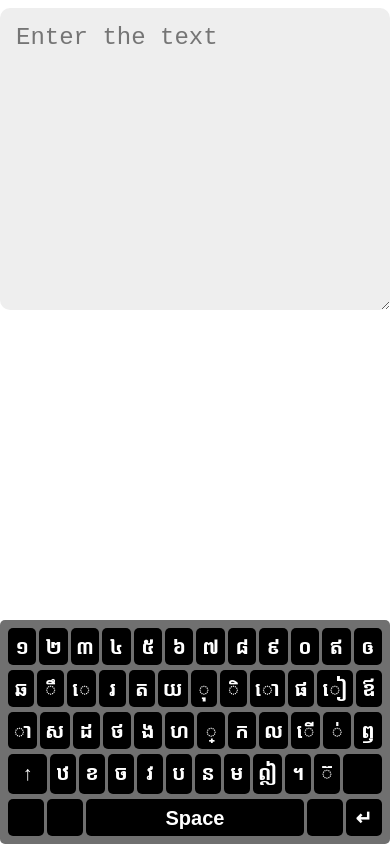
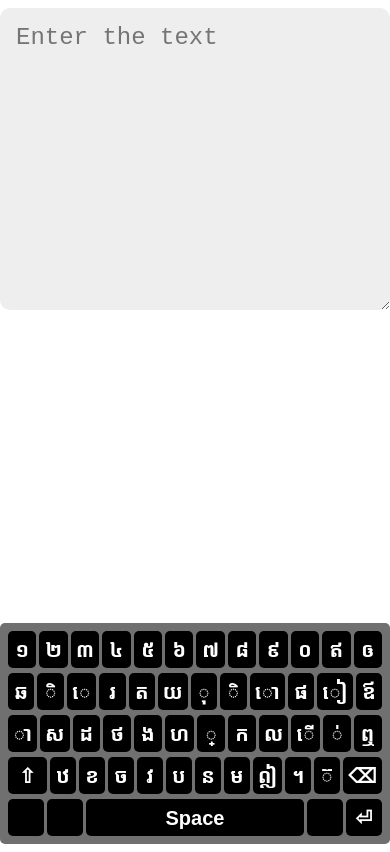
Before and after one commit to YunVisal/virtual-khmer-keyboard, a plain HTML site: page index.html in a window 390 px wide. Drawn offline with Linux system fonts and the light colour scheme; a web font is replaced by a local one.

Commit message:
add mobile keyboard functionality

```diff
--- a/app.js
+++ b/app.js
@@ -1,10 +1,24 @@
-const NORMAL_CHARACTER = [["«", "១", "២", "៣", "៤", "៥", "៦", "៧", "៨", "៩", "០", "ឥ", "ឲ", "delete"], ["tab", "ឆ", "ិ", "េ", "រ", "ត", "យ", "ុ", "ិ", "ោ", "ផ", "ៀ", "ឪ", "ឮ"], ["caps lock", "ា", "ស", "ដ", "ថ", "ង", "ហ", "្", "ក", "ល", "ើ", "់", "enter"], ["shift", "ឋ", "ខ", "ច", "វ", "ប", "ន", "ម", "ឦ", "។", "៊", "shift"], ["Ctrl", "", "", "Alt", "Space", "Alt", "", "", "Ctrl"]];
-const SHIFT_CHARACTER = [["»", "!", "ៗ", "\"", "៛", "%", "៍", "័", "៏", "(", ")", "៌", "=", "delete"], ["tab", "ឈ", "ឺ", "ែ", "ឬ", "ទ", "ួ", "ូ", "ី", "ៅ", "ភ", "ឿ", "ឧ", "ឭ"], ["caps lock", "ាំ", "ៃ", "ឌ", "ធ", "អ", "ះ", "ញ", "គ", "ឡ", "េាះ", "៉", "enter"], ["shift", "ឍ", "ឃ", "ជ", "េះ", "ព", "ណ", "ំ", "ុះ", "៕", "?", "shift"], ["Ctrl", "", "", "Alt", "Space", "Alt", "", "", "Ctrl"]];
-const ALT_CHARACTER = [["", "", "@", "៑", "$", "€", "៙", "៚", "*", "{", "}", "x", "៎", "delete"], ["tab", "", "", "ឯ", "ឫ", "", "", "", "ឦ", "ឱ", "ឰ", "ឩ", "ឳ", "\\"], ["caps lock", "", "", "", "", "", "", "", "", "", "៖", "◌ៈ", "enter"], ["shift", "", "", "", "", "", "", "", ",", ".", "/", "shift"], ["Ctrl", "", "", "Alt", "Space", "Alt", "", "", "Ctrl"]];
+const DESKTOP_CHARACTER = {
+    NORMAL_CHARACTER: [["«", "១", "២", "៣", "៤", "៥", "៦", "៧", "៨", "៩", "០", "ឥ", "ឲ", "delete"], ["tab", "ឆ", "ិ", "េ", "រ", "ត", "យ", "ុ", "ិ", "ោ", "ផ", "ៀ", "ឪ", "ឮ"], ["caps lock", "ា", "ស", "ដ", "ថ", "ង", "ហ", "្", "ក", "ល", "ើ", "់", "enter"], ["shift", "ឋ", "ខ", "ច", "វ", "ប", "ន", "ម", "ឦ", "។", "៊", "shift"], ["Ctrl", "", "", "Alt", "Space", "Alt", "", "", "Ctrl"]],
+    SHIFT_CHARACTER: [["»", "!", "ៗ", "\"", "៛", "%", "៍", "័", "៏", "(", ")", "៌", "=", "delete"], ["tab", "ឈ", "ឺ", "ែ", "ឬ", "ទ", "ួ", "ូ", "ី", "ៅ", "ភ", "ឿ", "ឧ", "ឭ"], ["caps lock", "ាំ", "ៃ", "ឌ", "ធ", "អ", "ះ", "ញ", "គ", "ឡ", "ោះ", "៉", "enter"], ["shift", "ឍ", "ឃ", "ជ", "េះ", "ព", "ណ", "ំ", "ុះ", "៕", "?", "shift"], ["Ctrl", "", "", "Alt", "Space", "Alt", "", "", "Ctrl"]],
+    ALT_CHARACTER: [["", "", "@", "៑", "$", "€", "៙", "៚", "*", "{", "}", "x", "៎", "delete"], ["tab", "", "", "ឯ", "ឫ", "", "", "", "ឦ", "ឱ", "ឰ", "ឩ", "ឳ", "\\"], ["caps lock", "", "", "", "", "", "", "", "", "", "៖", "◌ៈ", "enter"], ["shift", "", "", "", "", "", "", "", ",", ".", "/", "shift"], ["Ctrl", "", "", "Alt", "Space", "Alt", "", "", "Ctrl"]],
+}
+
+const MOBILE_CHARACTER = {
+    NORMAL_CHARACTER: [["១", "២", "៣", "៤", "៥", "៦", "៧", "៨", "៩", "០", "ឥ", "ឲ"], ["ឆ", "ិ", "េ", "រ", "ត", "យ", "ុ", "ិ", "ោ", "ផ", "ៀ", "ឪ"], ["ា", "ស", "ដ", "ថ", "ង", "ហ", "្", "ក", "ល", "ើ", "់", "ឮ"], ["⇧", "ឋ", "ខ", "ច", "វ", "ប", "ន", "ម", "ឦ", "។", "៊", "⌫"], ["", "", "Space", "", "⏎"]],
+    SHIFT_CHARACTER: [["!", "ៗ", "\"", "៛", "%", "៍", "័", "៏", "(", ")", "៌", "៎"], ["ឈ", "ឺ", "ែ", "ឬ", "ទ", "ួ", "ូ", "ី", "ៅ", "ភ", "ឿ", "ឧ"], ["ាំ", "ៃ", "ឌ", "ធ", "អ", "ះ", "ញ", "គ", "ឡ", "ោះ", "៉", "ឯ"], ["⇧", "ឍ", "ឃ", "ជ", "េះ", "ព", "ណ", "ំ", "ុះ", "៕", "?", "⌫"], ["", "", "Space", "", "⏎"]],
+    ALT_CHARACTER: [["", "", "@", "៑", "$", "€", "៙", "៚", "*", "{", "}", "x", "៎", "delete"], ["tab", "", "", "ឯ", "ឫ", "", "", "", "ឦ", "ឱ", "ឰ", "ឩ", "ឳ", "\\"], ["caps lock", "", "", "", "", "", "", "", "", "", "៖", "◌ៈ", "enter"], ["shift", "", "", "", "", "", "", "", ",", ".", "/", "shift"], ["Ctrl", "", "", "Alt", "Space", "Alt", "", "", "Ctrl"]],
+}
+
+var charset = {};
 
 document.addEventListener("DOMContentLoaded", function () {
     const SPACIAL_KEY = {
         "shift": {
+            domId: "shift_key",
+            handler: onShiftKeyClick
+        },
+        "⇧": {
             domId: "shift_key",
             handler: onShiftKeyClick
         },
@@ -13,6 +27,10 @@ document.addEventListener("DOMContentLoaded", function () {
             handler: onAltKeyClick
         },
         "delete": {
+            domId: "del_key",
+            handler: onDeleteKeyClick
+        },
+        "⌫": {
             domId: "del_key",
             handler: onDeleteKeyClick
         },
@@ -28,6 +46,10 @@ document.addEventListener("DOMContentLoaded", function () {
             domId: "enter_key",
             handler: onEnterKeyClick
         },
+        "⏎": {
+            domId: "enter_key",
+            handler: onEnterKeyClick
+        },
         "Ctrl": {
             domId: "ctrl_key",
             handler: function () { console.log("Ctrl") }
@@ -38,11 +60,23 @@ document.addEventListener("DOMContentLoaded", function () {
         }
     }
 
+    const LARGE_CHAR = { "ាំ": {}, "ោះ": {}, "េះ": {}, "ុះ": {} }
+
     var inputString = "";
     const textInput = document.getElementById("textInput");
     textInput.value = inputString;
 
-    const keyboard = document.getElementById("keyboard");
+    var keyboard = document.getElementById("desktop-keyboard");
+    console.log(window.getComputedStyle(keyboard).display === "grid")
+    const isDesktop = window.getComputedStyle(keyboard).display == "grid";
+    if (!isDesktop) {
+        keyboard = document.getElementById("mobile-keyboard");
+        charset = MOBILE_CHARACTER;
+    }
+    else {
+        charset = DESKTOP_CHARACTER;
+    }
+
     function changeKey(characters) {
         keyboard.innerHTML = "";
         characters.forEach((row, index) => {
@@ -55,6 +89,9 @@ document.addEventListener("DOMContentLoaded", function () {
 
                 const keyLabelEle = document.createElement("p");
                 keyLabelEle.classList.add("kh-label");
+                if (LARGE_CHAR[char] && !isDesktop) {
+                    keyLabelEle.style.fontSize = "12px";
+                }
                 keyLabelEle.innerText = char;
 
                 keyEle.appendChild(keyLabelEle);
@@ -100,10 +137,10 @@ document.addEventListener("DOMContentLoaded", function () {
         isShift = !isShift;
         var characters = [];
         if (isShift) {
-            characters = SHIFT_CHARACTER;
+            characters = charset.SHIFT_CHARACTER;
         }
         else {
-            characters = NORMAL_CHARACTER
+            characters = charset.NORMAL_CHARACTER
         }
 
         changeKey(characters);
@@ -114,10 +151,10 @@ document.addEventListener("DOMContentLoaded", function () {
         isAlt = !isAlt;
         var characters = [];
         if (isAlt) {
-            characters = ALT_CHARACTER;
+            characters = charset.ALT_CHARACTER;
         }
         else {
-            characters = NORMAL_CHARACTER
+            characters = charset.NORMAL_CHARACTER
         }
 
         changeKey(characters);
@@ -129,5 +166,5 @@ document.addEventListener("DOMContentLoaded", function () {
     const altKey = document.getElementById("alt_key");
     altKey.addEventListener("click", function (e) { onAltKeyClick() });
 
-    changeKey(NORMAL_CHARACTER);
+    changeKey(charset.NORMAL_CHARACTER);
 });
--- a/index.html
+++ b/index.html
@@ -17,7 +17,7 @@
         <div class="text-input-container">
             <textarea class="text-input" id="textInput" cols="30" rows="10" placeholder="Enter the text"></textarea>
         </div>
-        <div class="desktop-keyboard keyboard" id="keyboard">
+        <div class="desktop-keyboard keyboard" id="desktop-keyboard">
             <div class="row-1">
                 <div class="key">
                     <p class="kh-label">«</p>
@@ -216,7 +216,7 @@
             </div>
         </div>
 
-        <div class="mobile-keyboard keyboard" id="keyboard">
+        <div class="mobile-keyboard keyboard" id="mobile-keyboard">
             <div class="row-1">
                 <div class="key">
                     <p class="kh-label">១</p>
@@ -333,7 +333,7 @@
             </div>
             <div class="row-4">
                 <div class="key" id="shift_key">
-                    <p class="kh-label">&uarr;</p>
+                    <p class="kh-label">⇧</p>
                 </div>
                 <div class="key">
                     <p class="kh-label">ឋ</p>
@@ -366,7 +366,7 @@
                     <p class="kh-label">៊</p>
                 </div>
                 <div class="key">
-                    <p class="kh-label"><i class="material-icons">&#xe14a;</i></p>
+                    <p class="kh-label">⌫</p>
                 </div>
             </div>
             <div class="row-5">
@@ -383,7 +383,7 @@
                     <p class="kh-label"></p>
                 </div>
                 <div class="key">
-                    <p class="kh-label">&crarr;</p>
+                    <p class="kh-label">⏎</p>
                 </div>
             </div>
         </div>
```
